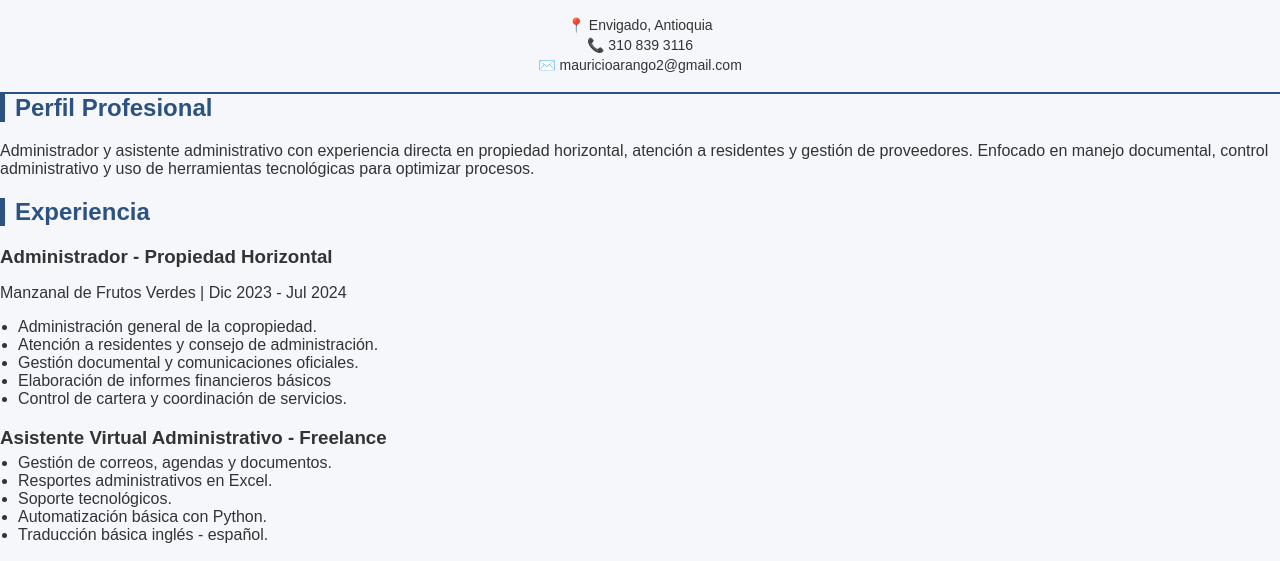
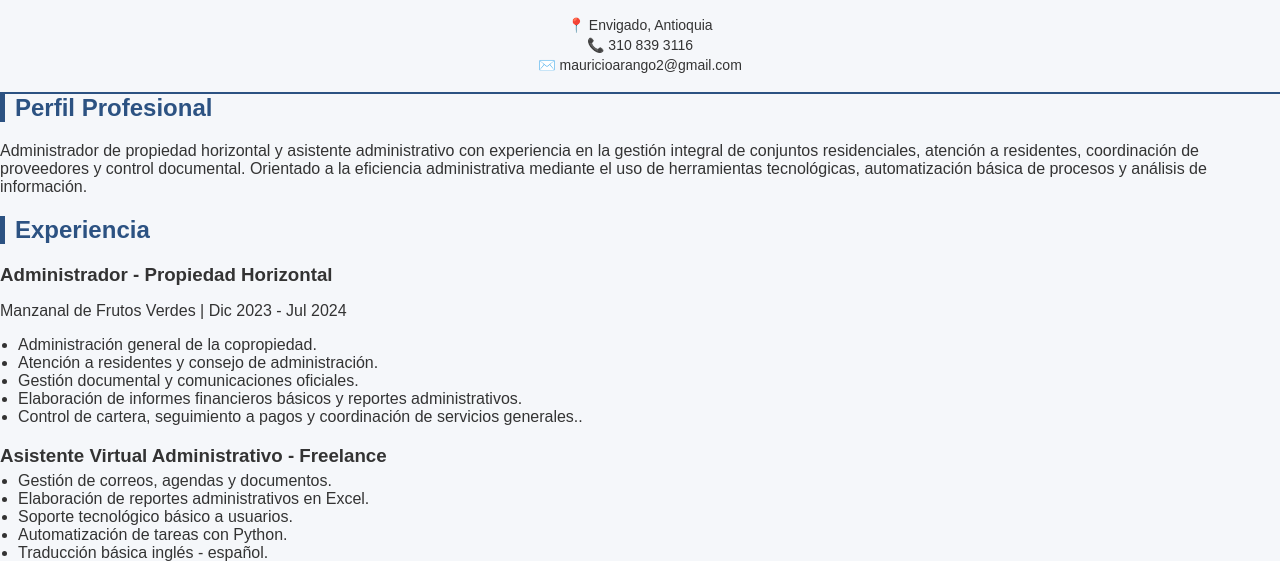
Before and after one commit to marangoarteaga/hoja-de-vida, a plain HTML site: page index.html in a window 1280 px wide. Shown: the part 195-756 px from the top of the page. Drawn offline with Linux system fonts and the light colour scheme.

Commit message:
Mejoras en la hoja de vida

```diff
--- a/index.html
+++ b/index.html
@@ -21,10 +21,10 @@
     <section>
         <h2>Perfil Profesional</h2>
         <p>
-            Administrador y asistente administrativo con experiencia directa en
-            propiedad horizontal, atención a residentes y gestión de proveedores.
-            Enfocado en manejo documental, control administrativo y uso de
-            herramientas tecnológicas para optimizar procesos.
+            Administrador de propiedad horizontal y asistente administrativo con experiencia en la gestión integral de conjuntos
+            residenciales, atención a residentes, coordinación de proveedores y control documental. Orientado a la eficiencia
+            administrativa mediante el uso de herramientas tecnológicas, automatización básica de procesos y análisis de
+            información.
         </p>
     </section>
     <section>
@@ -37,15 +37,15 @@
             <li>Administración general de la copropiedad.</li>
             <li>Atención a residentes y consejo de administración.</li>
             <li>Gestión documental y comunicaciones oficiales.</li>
-            <li>Elaboración de informes financieros básicos</li>
-            <li>Control de cartera y coordinación de servicios.</li>
+            <li>Elaboración de informes financieros básicos y reportes administrativos.</li>
+            <li>Control de cartera, seguimiento a pagos y coordinación de servicios generales..</li>
         </ul>
         <h3>Asistente Virtual Administrativo - Freelance</h3>
         <ul>
             <li>Gestión de correos, agendas y documentos.</li>
-            <li>Resportes administrativos en Excel.</li>
-            <li>Soporte tecnológicos.</li>
-            <li>Automatización básica con Python.</li>
+            <li>Elaboración de reportes administrativos en Excel.</li>
+            <li>Soporte tecnológico básico a usuarios.</li>
+            <li>Automatización de tareas con Python.</li>
             <li>Traducción básica inglés - español.</li>
         </ul>
     </section>
@@ -60,7 +60,8 @@
         <div class="skills">
             <span>Excel avanzado</span>
             <span>Gestión documental</span>
-            <span>PQRS</span>
+            <span>Atención PQRS</span>
+            <span>Control administrativo</span>
             <span>HTML</span>
             <span>CSS</span>
             <span>JavaScript</span>
```
